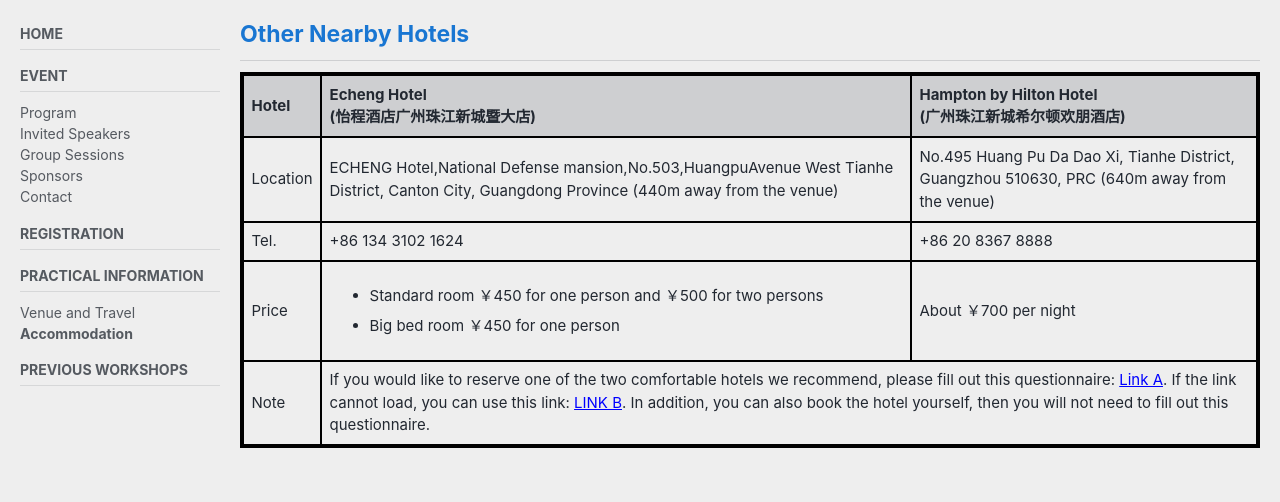
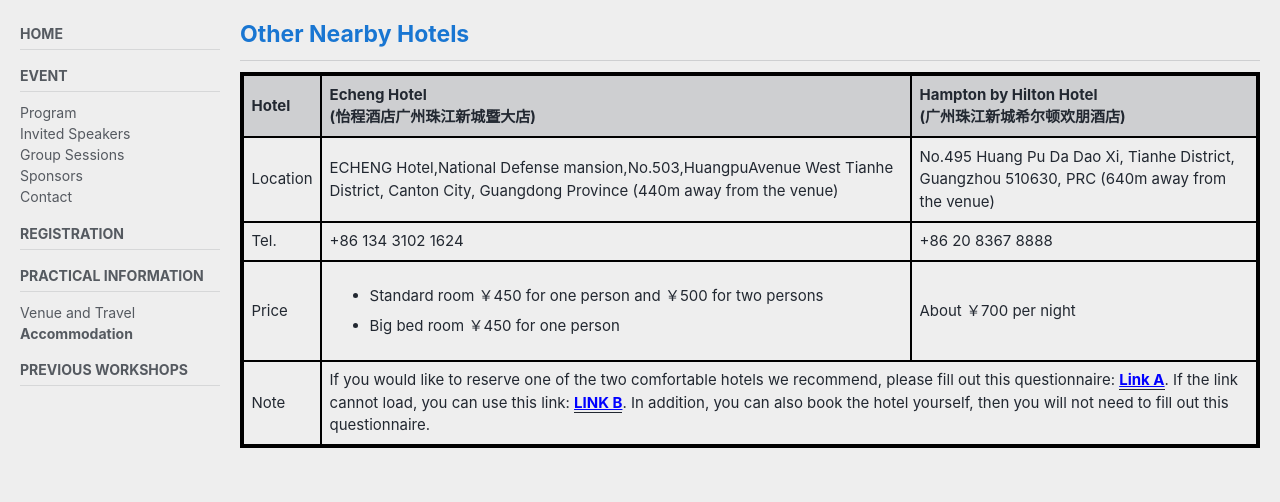
Before and after one commit to cryptanalysisbench/SATbench, a Jekyll site: the page built from accommodation.md, in a window 1280 px wide. Shown: the part 218-720 px from the top of the page. Built offline with Jekyll 4.4.1, drawn with Linux system fonts in a browser that asks for light colours; cached includes are drawn as plain includes; nearby versions of some CDN libraries; our own code applies the rules of GitHub Pages for plain Markdown files.

Commit message:
Update accommodation.md

```diff
--- a/accommodation.md
+++ b/accommodation.md
@@ -41,7 +41,7 @@ The ASK 2023 venue is different from the [ASIACRYPT 2023](https://asiacrypt.iacr
 		</tr>
 		<tr>
 			<td style="border: 2px #000000 solid">Note</td>
-			<td style="border: 2px #000000 solid" colspan="2">If you would like to reserve one of the two comfortable hotels we recommend, please fill out this questionnaire: <a style="color:blue;font-size=16px" href="https://forms.gle/CxSbgsvjcUouRXkd6">Link A</a>. If the link cannot load, you can use this link: <a style="color:blue;font-size=16px" href="https://www.wjx.top/vm/w24tFjg.aspx# ">LINK B</a>. In addition, you can also book the hotel yourself, then you will not need to fill out this questionnaire.</td>
+			<td style="border: 2px #000000 solid" colspan="2">If you would like to reserve one of the two comfortable hotels we recommend, please fill out this questionnaire: <b><u><a style="color:blue;font-size=20px" href="https://forms.gle/CxSbgsvjcUouRXkd6">Link A</a></u></b>. If the link cannot load, you can use this link: <b><u><a style="color:blue;font-size=20px" href="https://www.wjx.top/vm/w24tFjg.aspx# ">LINK B</a></u></b>. In addition, you can also book the hotel yourself, then you will not need to fill out this questionnaire.</td>
 		</tr>
 
 	</tbody>
```
